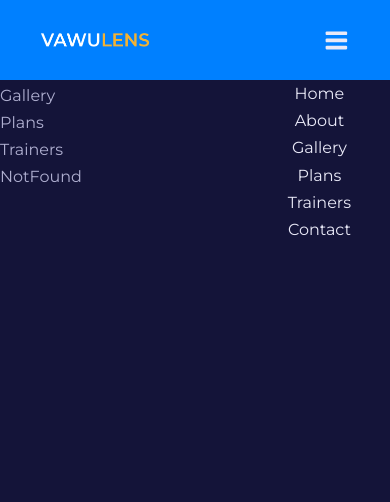
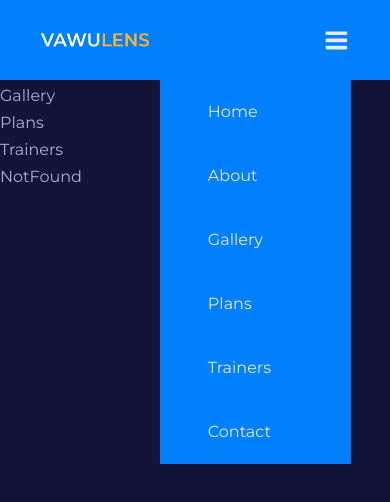
Before and after one commit to dlavrentev/gym-website, a React (Create React App) app: page / in a window 390 px wide. Shown: the top 502 px of the page. Built offline with nearby package versions, Linux system fonts and the light colour scheme.

Commit message:
Update navbar.css

```diff
--- a/src/components/navbar.css
+++ b/src/components/navbar.css
@@ -84,7 +84,21 @@ nav {
         gap: 0;
     }
 
-    .active-nav {
+    .active-nav, .active-nav::after {
         display: none;
     }
+
+    .nav__links li {
+        height: 4rem;
+        width: 100%;
+    }
+
+    .nav__links li a {
+        background-color: var(--color-primary);
+        height: 100%;
+        width: 100%;
+        display: flex;
+        align-items: center;
+        padding: 1rem 5rem 1rem 3rem;
+    }
 }
```
